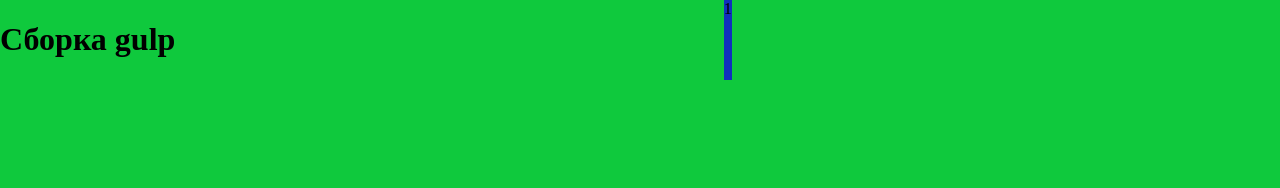
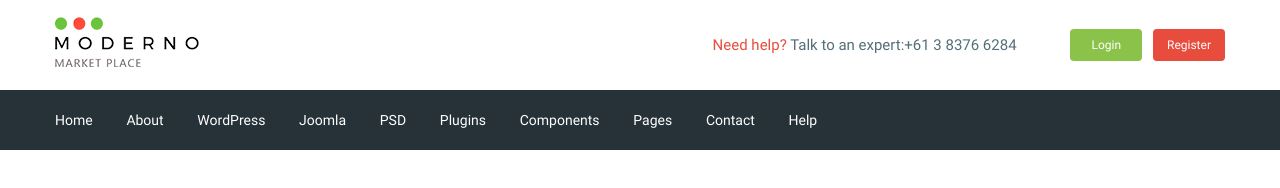
Before and after one commit to z8Dimon8z/moderno, a website: page app/index.html in a window 1280 px wide. Drawn offline with nearby package versions, Linux system fonts and the light colour scheme; files that its build step writes are made by us from their sources.

Commit message:
add header

```diff
--- a/app/index.html
+++ b/app/index.html
@@ -10,9 +10,46 @@
 </head>
 <body>
 
-    <h1>Сборка gulp</h1>
+   <header class="header">
+       <div class="header__top">
+            <div class="container">
+                <div class="header__top-inner">
+                    <div class="header__logo">
+                        <a href="#">
+                        <img src="images/logo.png" alt="logo">
+                        </a>
+                    </div>
+                    <div class="header__text">
+                    <a href="#"><span>Need help?</span></a> Talk to an expert:<a href="tel:6138376 6284">+61 3 8376 6284</a>
+                    </div>
+                    <div class="header_box">
+                        <a href="#" class="basket"></a>
+                        <a href="#" class="header__btn header__btn-login ">Login</a>
+                        <a href="#" class="header__btn header__btn-register">Register</a>
+                    </div>
+                </div>
+            </div>
+       </div>
+       <div class="header__menu">
+           <div class="container">
+                <nav class="menu">
+                    <ul class="menu__list">
+                        <li><a href="#">Home</a></li>
+                        <li><a href="#">About</a></li>
+                        <li><a href="#">WordPress</a></li>
+                        <li><a href="#">Joomla</a></li>
+                        <li><a href="#">PSD</a></li>
+                        <li><a href="#">Plugins</a></li>
+                        <li><a href="#">Components</a></li>
+                        <li><a href="#">Pages</a></li>
+                        <li><a href="#">Contact</a></li>
+                        <li><a href="#">Help</a></li>
+                    </ul>
+                </nav>
+           </div>
+       </div>
 
-    <div class="box">1</div>
+   </header>
 
     <script src="https://ajax.googleapis.com/ajax/libs/jquery/3.6.0/jquery.min.js"></script>
     <script src="js/libs.min.js"></script>
--- /dev/null
+++ b/app/scss/_fonts.scss
@@ -0,0 +1,26 @@
+@font-face {
+    font-family: 'Roboto';
+    src: url('../fonts/Roboto-Regular.woff2') format('woff2'),
+        url('../fonts/Roboto-Regular.woff') format('woff');
+    font-weight: 400;
+    font-style: normal;
+    font-display: swap;
+}
+
+@font-face {
+    font-family: 'Roboto';
+    src: url('../fonts/Roboto-Medium.woff2') format('woff2'),
+        url('../fonts/Roboto-Medium.woff') format('woff');
+    font-weight: 500;
+    font-style: normal;
+    font-display: swap;
+}
+
+@font-face {
+    font-family: 'Roboto';
+    src: url('../fonts/Roboto-Bold.woff2') format('woff2'),
+        url('../fonts/Roboto-Bold.woff') format('woff');
+    font-weight: bold;
+    font-style: normal;
+    font-display: swap;
+}
--- /dev/null
+++ b/app/scss/_global.scss
@@ -0,0 +1,32 @@
+html{
+    box-sizing: border-box;
+}
+*, *::before, *::after{
+    box-sizing: inherit;
+}
+
+a{
+    display: inline-block;
+    text-decoration: none;
+    color: $color-text;
+}
+ul{
+    list-style: none;
+    margin: 0;
+    padding: 0;
+}
+li{
+    display: inline-block;
+}
+body{
+    font-family: 'Roboto', sans-serif;
+    font-weight: 400;
+    font-size: 15px;
+    line-height: 24px;
+    color: $color-text;
+}
+.container{
+    max-width: 1200px;
+    margin: 0 auto;
+    padding: 0 15px;
+}
--- /dev/null
+++ b/app/scss/_vars.scss
@@ -0,0 +1,4 @@
+$color-text: #546e7a;
+$red: #e74c3c;
+$green: #8bc34a;
+$bg: #263238;
--- a/app/scss/style.scss
+++ b/app/scss/style.scss
@@ -1,28 +1,51 @@
-html{
-    box-sizing: border-box;
+@import 'vars';
+@import 'global';
+@import 'fonts';
+
+.header__top-inner{
+    display: flex;
+    justify-content: space-between;
+    height: 90px;align-items: center;
 }
-*, *::before, *::after{
-    box-sizing: inherit;
+.header__text{
+    margin-left: auto;
+    margin-right: 50px;
+    span{
+        color: $red;
+    }
 }
-
-a{
-    color: #000;
-    display: inline-block;
-    text-decoration: none;
+.header__btn{
+    padding: 4px;
+    width: 72px;
+    border-radius: 4px;
+    text-align: center;
+    color: #fff;
+    font-size: 12px;
 }
-ul{
-    list-style: none;
-    margin: 0;
-    padding: 0;
+.header__btn-login{
+    background-color: $green;
+    margin-right: 7px;
 }
-li{
-    display: inline-block;
+.header__btn-register{
+    background-color: $red;
 }
-body{
-    background-color: rgb(15, 201, 61);
+.header__menu{
+    background-color: $bg;
+}
+.menu{
     display: flex;
+    align-items: center;
+    height: 60px;
 }
-.box{
-    margin: 0 auto;
-    background-color: rgb(16, 48, 189);
+.menu__list{
+    li{
+        display: inline-block;
+        & + li{
+           margin-left: 30px;
+        }
+    }
+    a{
+        color: #fff;
+        font-size: 14px;
+    }
 }
--- a/gulpfile.js
+++ b/gulpfile.js
@@ -9,7 +9,7 @@ var uglify = require('gulp-uglify'); // сжатие js
 var cssmin = require('gulp-cssmin'); // cжатие css
 
 gulp.task('sass', function () { //обработка sass
-    return gulp.src('app/scss/style.scss') // основной файл sass
+    return gulp.src('app/scss/**/*.scss') // основной файл sass
             .pipe(sass({outputStyle: 'compressed'})) // сжатие сss (compresed)
             .pipe(rename({suffix: '.min'})) // добавление к файлу css .min
             .pipe(autoprefixer({ // растовление вендорных префиксов
@@ -59,7 +59,7 @@ gulp.task('browser-sync', function() { // server
 });
 
 gulp.task('watch', function(){ // отсдеживание изменнений в файлах
-    gulp.watch('app/scss/style.scss', gulp.parallel('sass'))
+    gulp.watch('app/scss/**/*.scss', gulp.parallel('sass'))
     gulp.watch('app/*.html', gulp.parallel('html'))
     gulp.watch('app/*.js', gulp.parallel('js'))
 });
```
Also changed, not shown: app/css/style.min.css, app/fonts/Roboto-Bold.woff (added), app/fonts/Roboto-Bold.woff2 (added), app/fonts/Roboto-Medium.woff (added), app/fonts/Roboto-Medium.woff2 (added), app/fonts/Roboto-Regular.woff (added), app/fonts/Roboto-Regular.woff2 (added), app/images/logo.png (added), app/js/libs.min.js.
